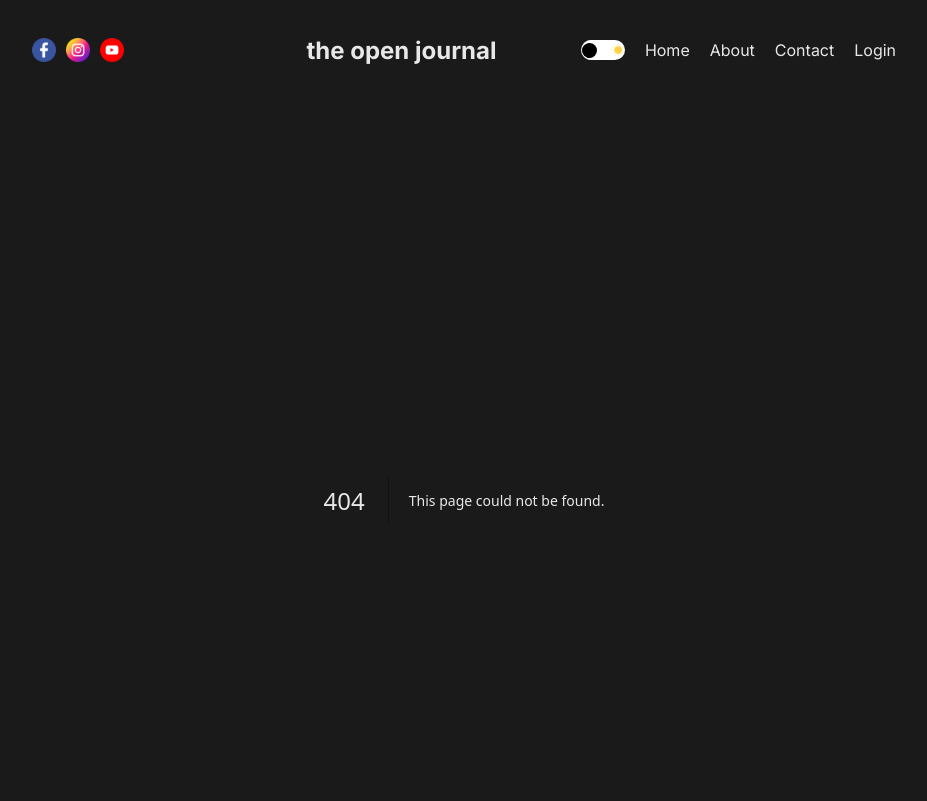
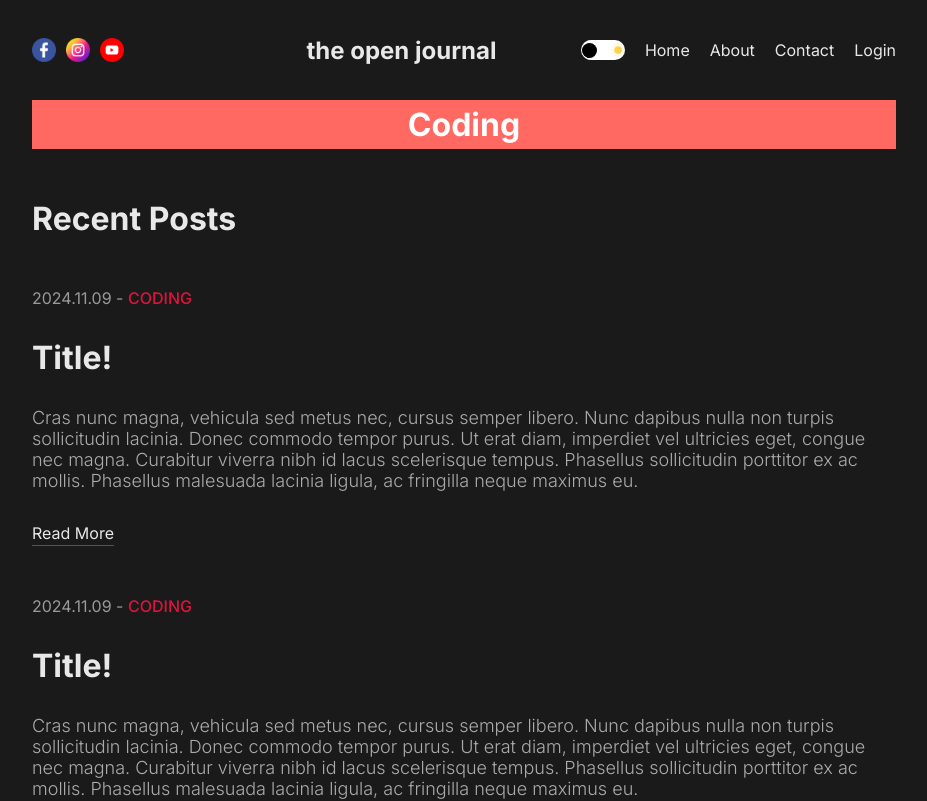
Before and after one commit to JerryLeeMelton/the-open-journal, a Next.js app: page /category in a window 1280 px wide. Before the commit this address had no page. Shown: the top 801 px of the page, without its empty margins (176-1103 px from the left). Built offline with nearby package versions, Linux system fonts and the light colour scheme.

Commit message:
Add page for individual categories

```diff
--- /dev/null
+++ b/src/app/[slug]/singlePostPage.module.css
@@ -0,0 +1,4 @@
+.container {
+  display: flex;
+  gap: 50px;
+}
--- /dev/null
+++ b/src/app/category/CategoryPage.module.css
@@ -0,0 +1,9 @@
+.categoryTitle {
+  background-color: var(--category-coding);
+  color: white;
+  padding: 5px 10px;
+  text-align: center;
+}
+
+.content {
+}
--- /dev/null
+++ b/src/app/category/page.tsx
@@ -0,0 +1,18 @@
+import React from "react"
+import styles from "./CategoryPage.module.css"
+import CardList from "@/components/cardList/CardList"
+import Menu from "@/components/Menu/Menu"
+
+const CategoryPage: React.FC = () => {
+  return (
+    <div className={styles.container}>
+      <h1 className={styles.categoryTitle}>Coding</h1>
+      <div className={styles.content}>
+        <CardList />
+        <Menu />
+      </div>
+    </div>
+  )
+}
+
+export default CategoryPage
```
Also changed, not shown: src/app/[slug]/page.tsx (added).
